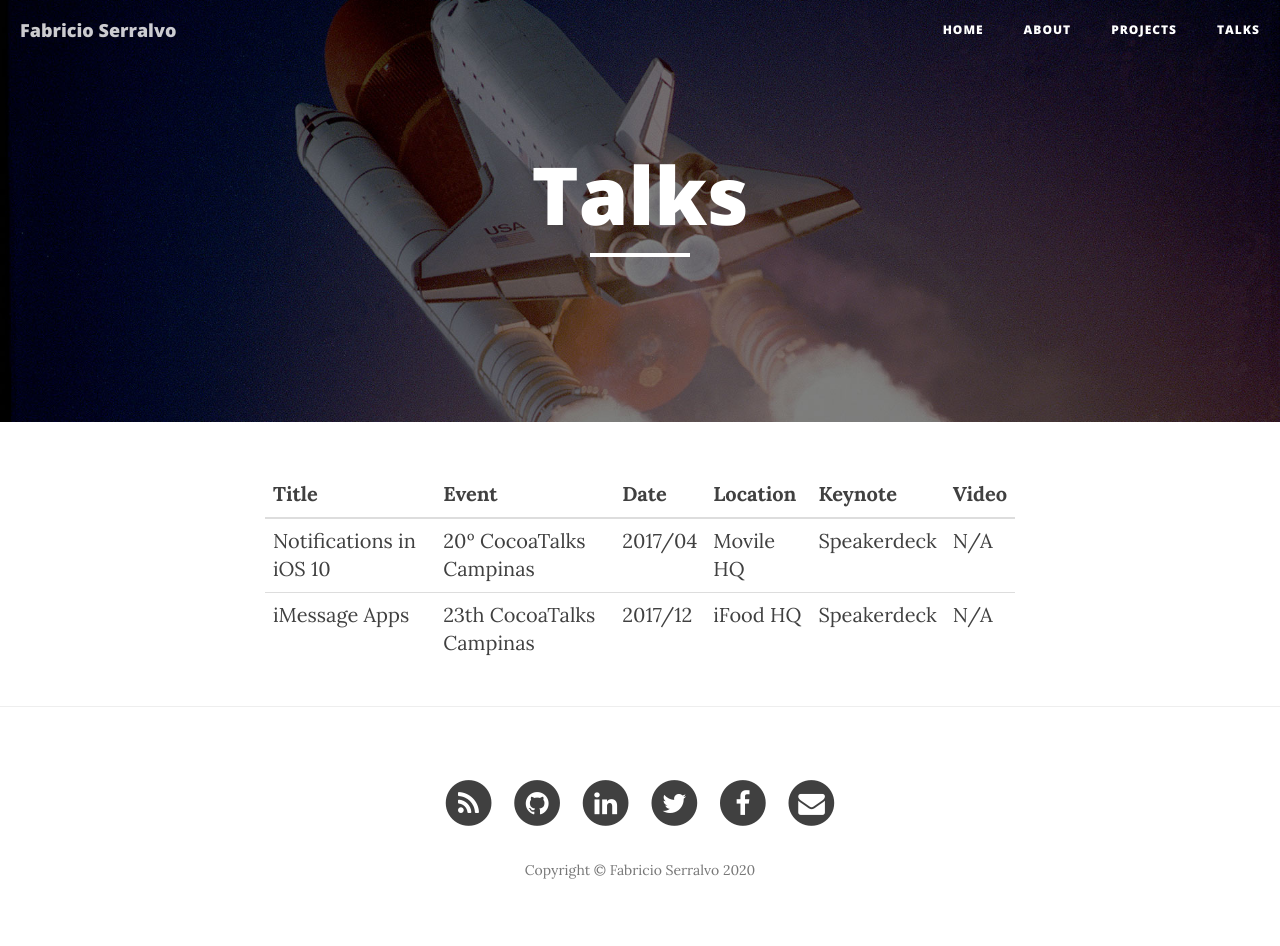
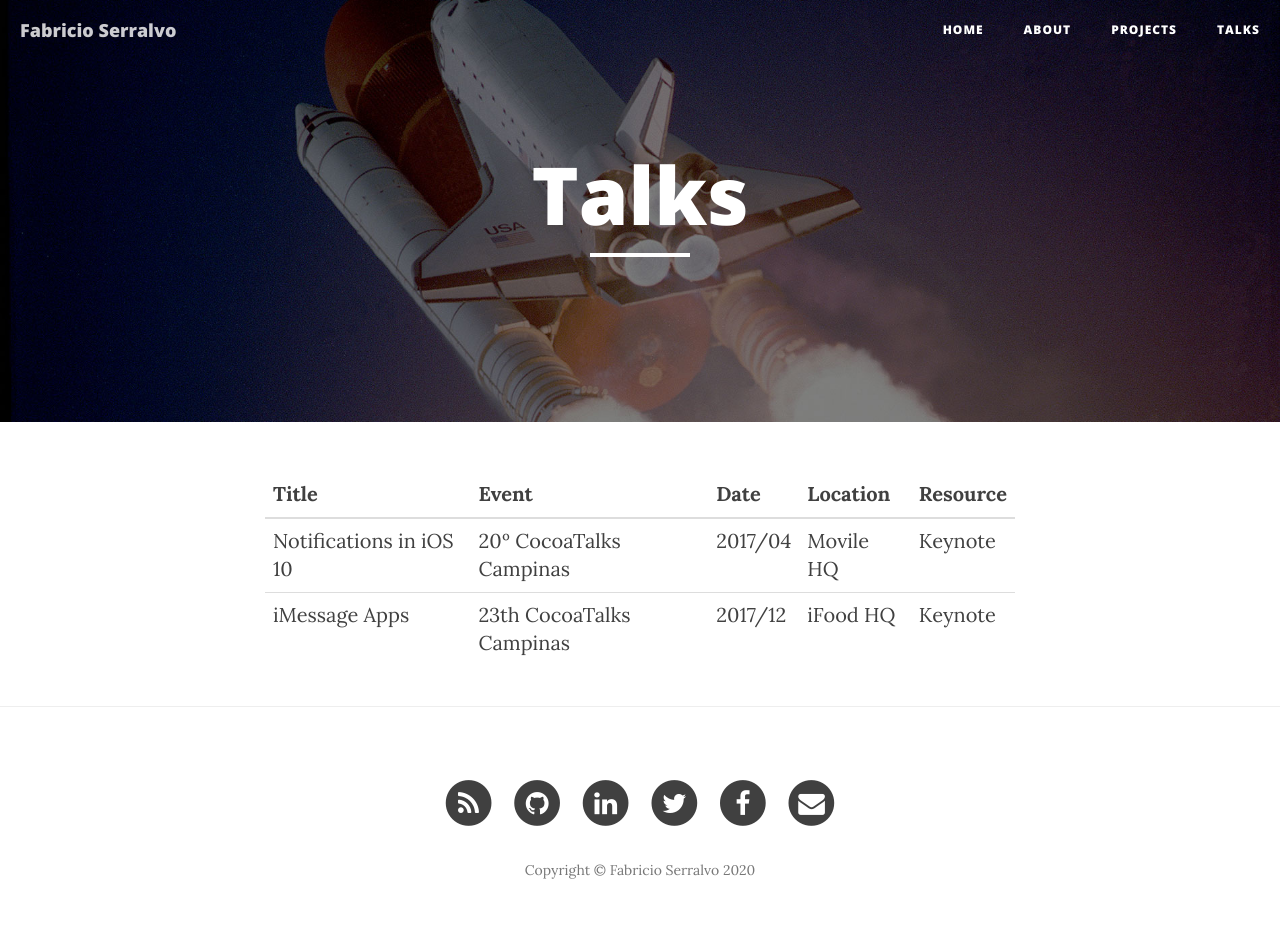
Before and after one commit to serralvo/serralvo.github.io, a Jekyll site: the page built from talks.html, in a window 1280 px wide. Built offline with Jekyll 4.4.1, drawn with Linux system fonts in a browser that asks for light colours; nearby versions of some CDN libraries.

Commit message:
Update talks.html

```diff
--- a/talks.html
+++ b/talks.html
@@ -12,8 +12,7 @@ header-img: "img/projects.jpg"
     <th>Event</th>
     <th>Date</th>
     <th>Location</th>
-    <th>Keynote</th>
-    <th>Video</th>
+    <th>Resource</th>
   </tr>
 </thead>
 <tbody>
@@ -22,16 +21,14 @@ header-img: "img/projects.jpg"
     <td>20º CocoaTalks Campinas</td>
     <td>2017/04</td>
     <td>Movile HQ</td>
-    <td><a href="https://speakerdeck.com/serralvo/notificacoes-no-ios-10" target="_blank">Speakerdeck</a></td>
-    <td>N/A</td>
+    <td><a href="https://speakerdeck.com/serralvo/notificacoes-no-ios-10" target="_blank">Keynote</a></td>
   </tr>
   <tr>
     <td>iMessage Apps</td>
     <td>23th CocoaTalks Campinas</td>
     <td>2017/12</td>
     <td>iFood HQ</td>
-    <td><a href="https://speakerdeck.com/serralvo/imessage-apps" target="_blank">Speakerdeck</a></td>
-    <td>N/A</td>
+    <td><a href="https://speakerdeck.com/serralvo/imessage-apps" target="_blank">Keynote</a></td>
   </tr>
 </tbody>
 </table>
```
